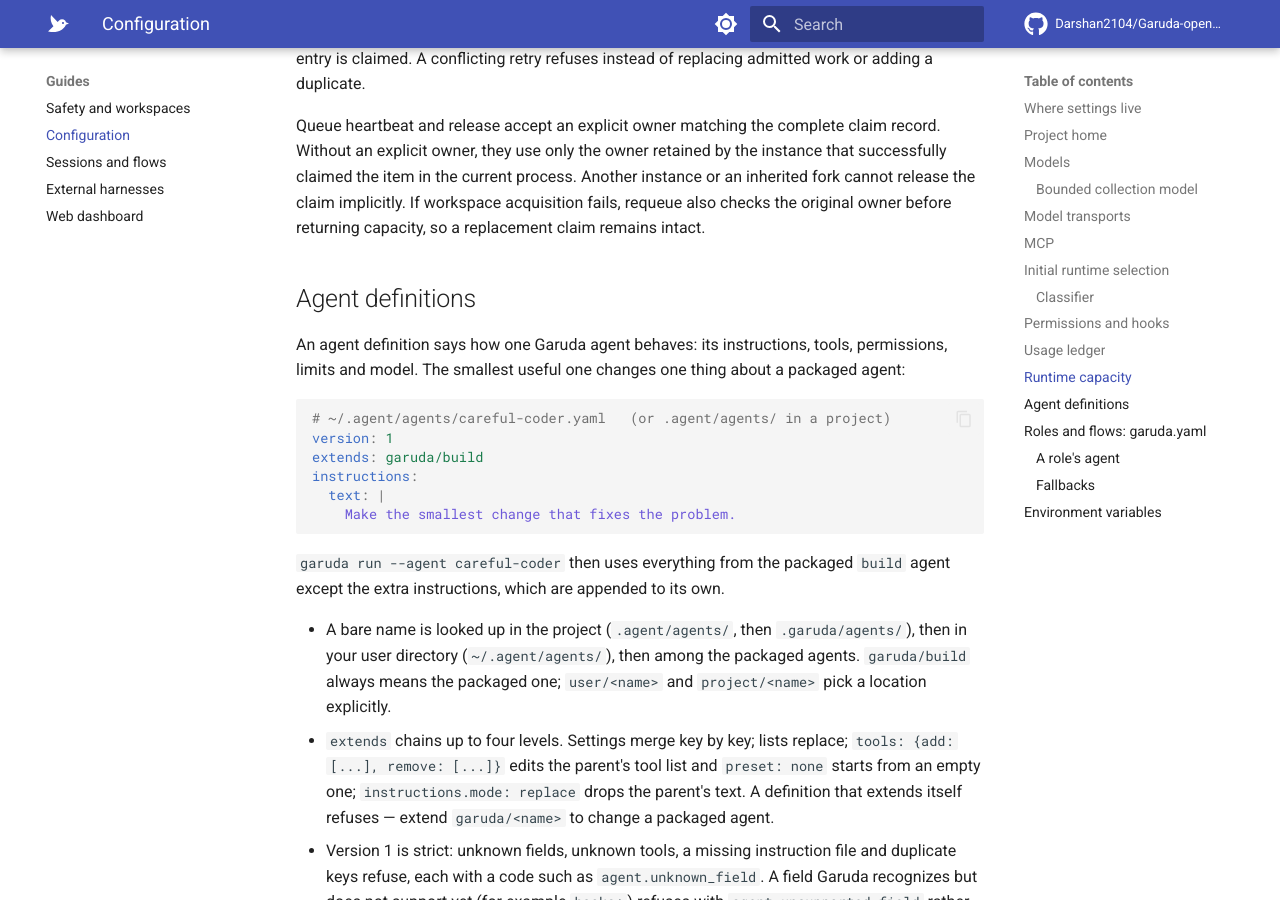
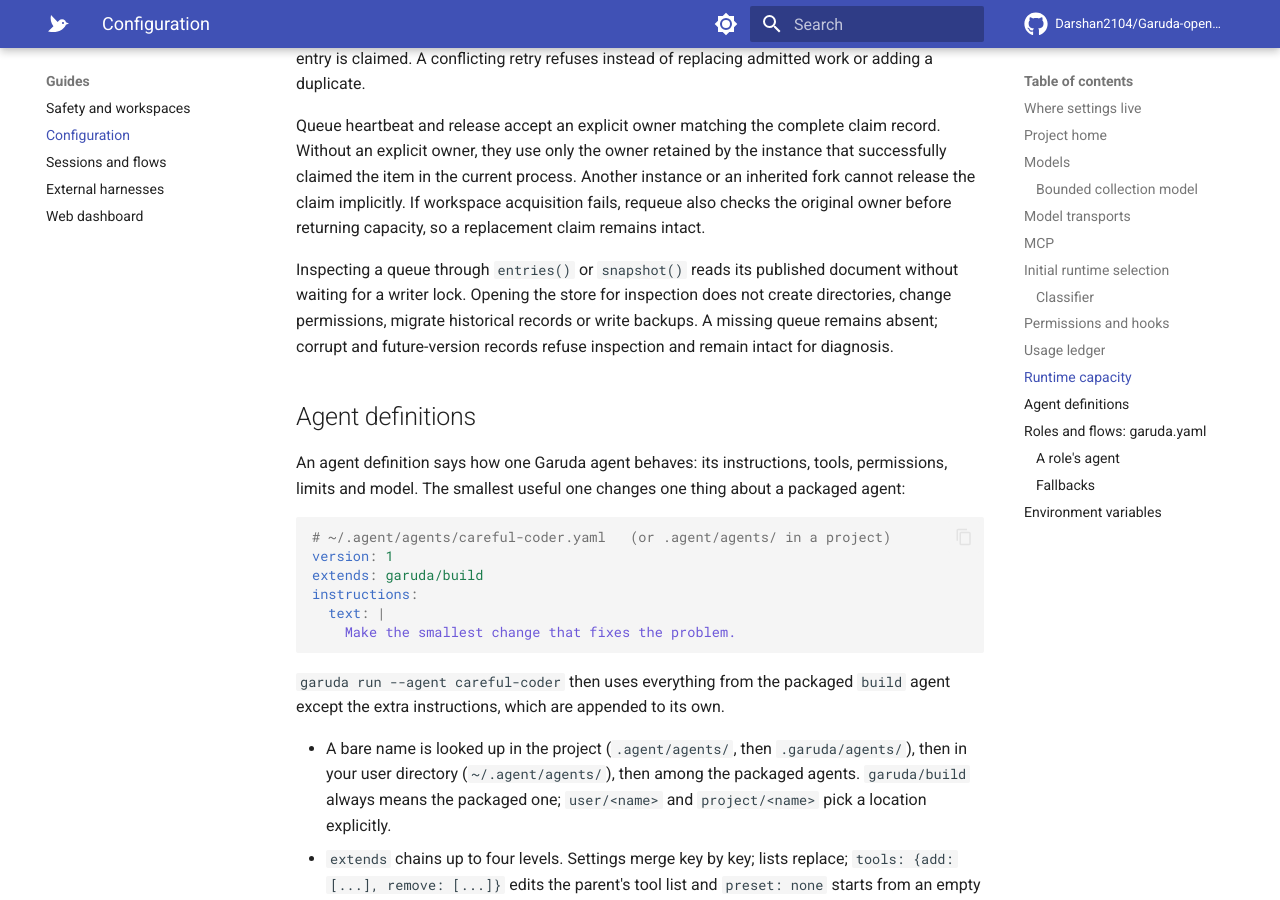
Before and after one commit to Darshan2104/Garuda-openagent, an MkDocs documentation site: the page built from docs/guides/configuration.md, in a window 1280 px wide and 900 px high, scrolled down 7819 px. Built offline with MkDocs 1.6.1 and Material for MkDocs 9.7.7, drawn with Linux system fonts in a browser that asks for light colours; comment, search, counter and statistics services are not loaded.

Commit message:
fix(queue): keep inspection free of storage mutations (#249)

```diff
--- a/docs/guides/configuration.md
+++ b/docs/guides/configuration.md
@@ -352,6 +352,12 @@
 If workspace acquisition fails, requeue also checks the original owner before
 returning capacity, so a replacement claim remains intact.
 
+Inspecting a queue through `entries()` or `snapshot()` reads its published
+document without waiting for a writer lock. Opening the store for inspection
+does not create directories, change permissions, migrate historical records
+or write backups. A missing queue remains absent; corrupt and future-version
+records refuse inspection and remain intact for diagnosis.
+
 ## Agent definitions
 
 An agent definition says how one Garuda agent behaves: its instructions,
```
Also changed, not shown: .context/decisions.md (+9 -0 lines), docs/ARCHITECTURE.md (+4 -0 lines), docs/MODULES.md (+1 -1 lines), docs/design/2026-10-01-teams-and-sessions-design.md (+6 -0 lines), docs/plans/2026-10-01-teams-and-sessions-implementation.md (+6 -0 lines), 3 other files.
